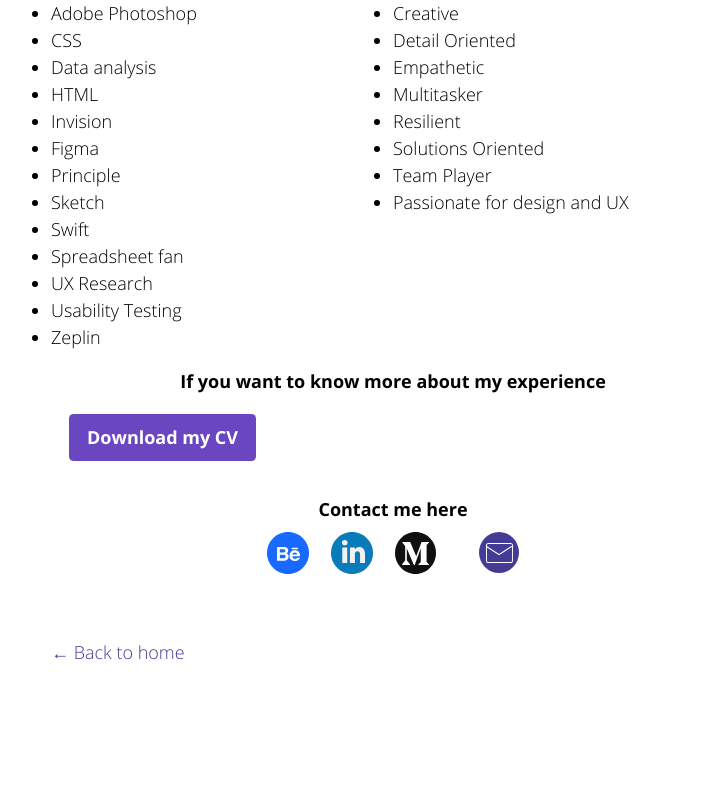
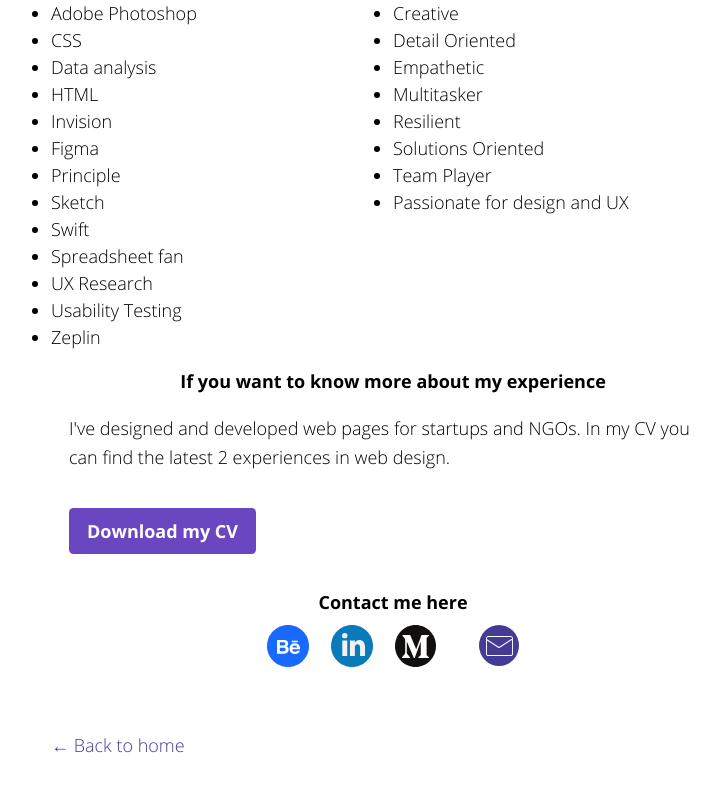
Before and after one commit to Paola1234/portfolio, a Next.js app: page /aboutme in a window 1280 px wide. Shown: the part 641-1432 px from the top of the page, without its empty margins (247-967 px from the left). Built offline with nearby package versions, Linux system fonts and the light colour scheme.

Commit message:
Updated About me

```diff
--- a/pages/aboutme.js
+++ b/pages/aboutme.js
@@ -61,8 +61,9 @@
       </section>
       <section>
             <h3 className="center-text">If you want to know more about my experience</h3>
+            <p className="p-4">I've designed and developed web pages for startups and NGOs. In my CV you can find the latest 2 experiences in web design.</p>
             <a href="https://drive.google.com/file/d/1vJCyx5cDYJLL6oD4y7Antt3Sx1H76f2E/view?usp=sharing">
-              <button className="left-auto right-auto px-4 py-2 m-4 font-bold text-white bg-purple-700 rounded  hover:bg-purple-500">
+              <button className="left-auto right-auto px-4 py-2 m-4 font-bold text-white bg-purple-700 rounded hover:bg-purple-500">
                Download my CV
               </button>
             </a>
```
